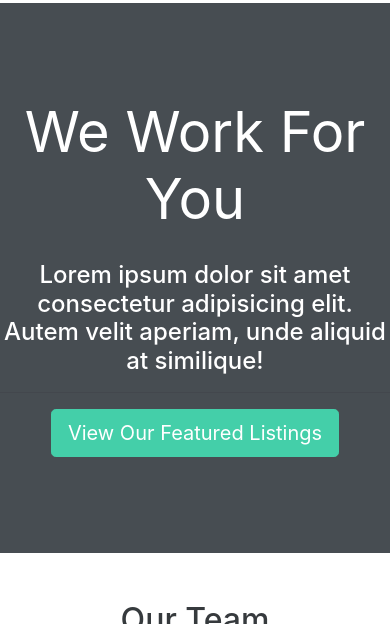
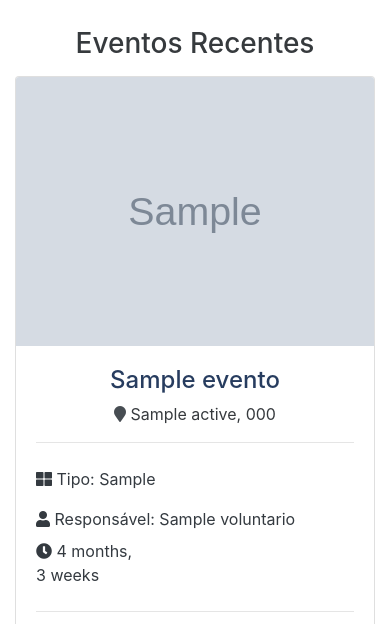
Before and after one commit to leofelipe222/soskardec, a Django app: page / in a window 390 px wide. Shown: the part 1783-2407 px from the top of the page. Run offline with Django 3.2, Linux system fonts and the light colour scheme; tables that the repository leaves empty hold one stand-in row (values such as "Sample post"); grey boxes marked "Sample" are stand-in pictures; some libraries are stand-ins or nearby versions.

Commit message:
Fixed home page and updated user area

```diff
--- a/pages/views.py
+++ b/pages/views.py
@@ -5,18 +5,16 @@ from eventos.choices import state_choices
 
 # Create your views here.
 def index(request):
-    return render(request, 'pages/index.html')
+    # Render index template, shows 3 eventos only
+    eventos = Evento.objects.order_by('-event_date').filter(is_published=True)[:3]
+    context = {
+        'eventos': eventos,
+    }
+    return render(request, 'pages/index.html', context)
 
 def busca(request):
-    # Render index template, shows 3 eventos only
-    eventos = Evento.objects.order_by('-event_date').filter(is_published=True)
-
-    context = {
-        'state_choices': state_choices,
-        'eventos': eventos,
-    }
-
-    return render(request, 'eventos/busca.html', context)
+    # Render busca template
+    return render(request, 'eventos/busca.html')
 
 def sobre(request):
     # Render sobre template
--- a/soskardec/urls.py
+++ b/soskardec/urls.py
@@ -8,6 +8,6 @@ urlpatterns = [
     path('eventos/', include('eventos.urls')), # This is a new app
     path('accounts/', include('accounts.urls')), # This is a new app
     path('contacts/', include('contacts.urls')), # This is a new app
-    path('downloads/', include('downloads.urls')), # This is a new app
+    # path('downloads/', include('downloads.urls')), # This is a new app
     path('admin/', admin.site.urls),
 ] + static(settings.MEDIA_URL, document_root=settings.MEDIA_ROOT) # Setup media
--- a/templates/pages/index.html
+++ b/templates/pages/index.html
@@ -20,16 +20,6 @@
 <!-- Alerts -->
 <br><br>
 {% include 'partials/_alerts.html' %}
-
-<!-- <section id="showcase" class="py-0 text-primary">
-  <div class="container">
-    <div class="row text-center">
-      <div class="col-md-12">
-        <img src="{% static 'img/mainbanner1.jpg' %}" class="main-logo">
-      </div>
-    </div>
-  </div>
-</section> -->
 
 <section id="about" class="py-4">
   <div class="container">
@@ -58,51 +48,77 @@
   </div>
 </section>
 
-<!-- Work -->
-<section id="work" class="bg-dark text-white text-center">
-  <h2 class="display-4">We Work For You</h2>
-  <h4>Lorem ipsum dolor sit amet consectetur adipisicing elit. Autem velit aperiam, unde aliquid at similique!</h4>
-  <hr>
-  <a href="listings.html" class="btn btn-secondary text-white btn-lg">View Our Featured Listings</a>
+<!-- Eventos -->
+<section id="listings" class="py-4">
+  <div class="container">
+    <h3 class="text-center mb-3">Eventos Recentes</h3>
+      <div class="row">
+      <!-- If there are any eventos in the DB -->
+      {% if eventos %}
+        {% for evento in eventos %}
+          <!-- Evento 1 -->
+          <div class="col-md-6 col-lg-4 mb-4">
+            <div class="card listing-preview">
+              <img class="card-img-top" src="{{ evento.photo_main.url }}" alt="">
+              <div class="card-img-overlay">
+              </div>
+              <div class="card-body">
+                <div class="listing-heading text-center">
+                  <h4 class="text-primary">{{ evento.title }}</h4>
+                  <p>
+                    <i class="fas fa-map-marker text-dark"></i> {{ evento.city }} {{ evento.state }}, {{ evento.zipcode }}</p>
+                </div>
+                <hr>
+                <div class="row py-2 text-dark">
+                  <div class="col-12">
+                    <i class="fas fa-th-large"></i> Tipo: {{ evento.event_type }}</div>
+                </div>
+                <div class="row py-2 text-dark">
+                  <div class="col-12">
+                    <i class="fas fa-user"></i> Responsável: {{ evento.volunteer }}</div>
+                </div>
+                <div class="row text-dark pb-2">
+                  <div class="col-6">
+                    <i class="fas fa-clock"></i> {{ evento.event_date | timesince }}</div>
+                </div>
+                <hr>
+                <a href="{% url 'evento' evento.id %}" class="btn btn-primary btn-block">Mais Fotos</a>
+              </div>
+            </div>
+          </div>
+        {% endfor %}
+      {% else %}
+      <!-- If there are no eventos in the DB -->
+        <div class="col-md-12">
+          <p><h3>Nenhum evento encontrado no banco de dados.</h3></p>
+        </div>
+      {% endif %}
+  </div>
 </section>
 
-<!-- Team -->
-<section id="team" class="py-5">
+<section id="services" class="py-5 bg-secondary text-white">
   <div class="container">
-    <h2 class="text-center">Our Team</h2>
     <div class="row text-center">
       <div class="col-md-4">
-        <img src="{% static 'img/h-h1banner.jpg' %}" alt="" class="rounded-circle mb-3">
-        <h4>Kyle Brown</h4>
-        <p class="text-success">
-          <i class="fas fa-award text-success mb-3"></i> Realtor</p>
+        <i class="fas fa-comment fa-4x mr-4"></i>
         <hr>
-        <p>
-          <i class="fas fa-phone"></i> (555)-555-5555</p>
-        <p>
-          <i class="fas fa-envelope-open"></i> kyle@btrealestate.co</p>
+        <h3>Consulting Services</h3>
+        <p>Lorem ipsum dolor sit amet consectetur adipisicing elit. Incidunt, debitis nam! Repudiandae, provident iste consequatur
+          hic dignissimos ratione ea quae.</p>
       </div>
-
       <div class="col-md-4">
-        <img src="{% static 'img/kardec_img_1.jpeg' %}" alt="" class="rounded-circle mb-3">
-        <h4>Mark Hudson</h4>
-        <p class="text-success">Realtor</p>
+        <i class="fas fa-home fa-4x mr-4"></i>
         <hr>
-        <p>
-          <i class="fas fa-phone"></i> (444)-444-4444</p>
-        <p>
-          <i class="fas fa-envelope-open"></i> mark@btrealestate.co</p>
+        <h3>Propery Management</h3>
+        <p>Lorem ipsum dolor sit amet consectetur adipisicing elit. Incidunt, debitis nam! Repudiandae, provident iste consequatur
+          hic dignissimos ratione ea quae.</p>
       </div>
-
       <div class="col-md-4">
-        <img src="{% static 'img/' %}"" alt="" class="rounded-circle mb-3">
-        <h4>Jenny Johnson</h4>
-        <p class="text-success">Realtor</p>
+        <i class="fas fa-suitcase fa-4x mr-4"></i>
         <hr>
-        <p>
-          <i class="fas fa-phone"></i> (333)-333-3333</p>
-        <p>
-          <i class="fas fa-envelope-open"></i> jenny@btrealestate.co</p>
+        <h3>Renting & Selling</h3>
+        <p>Lorem ipsum dolor sit amet consectetur adipisicing elit. Incidunt, debitis nam! Repudiandae, provident iste consequatur
+          hic dignissimos ratione ea quae.</p>
       </div>
     </div>
   </div>
--- a/templates/pages/sobre.html
+++ b/templates/pages/sobre.html
@@ -8,7 +8,7 @@
       <div class="row text-center">
         <div class="col-md-12">
           <h1 class="display-4">Spiritist Organization of Seattle</h1>
-          <p class="lead">Nascer, morrer, renascer ainda e progredir sempre, tal é a lei.</p>
+          <p class="lead">“Notemos igualmente que é nos centros espíritas verdadeiramente sérios que se fazem os mais sinceros adeptos, porque os assistentes são tocados pela boa impressão que recebem. "Allan Kardec"</p>
         </div>
       </div>
     </div>
--- a/templates/partials/_navbar.html
+++ b/templates/partials/_navbar.html
@@ -26,7 +26,7 @@
           >
             <a class="nav-link" href="{% url 'espiritismo' %}">Espiritismo</a>
           </li>
-                    <li
+          <li
             {% if 'atividades' in request.path %}
               class="nav-item active mr-3"
             {% else %}
@@ -35,7 +35,7 @@
           >
             <a class="nav-link" href="{% url 'atividades' %}">Atividades</a>
           </li>
-                    <li
+          <li
             {% if 'eventos' in request.path %}
               class="nav-item active mr-3"
             {% else %}
@@ -44,7 +44,7 @@
           >
             <a class="nav-link" href="{% url 'eventos' %}">Eventos</a>
           </li>
-                    <li
+          <li
             {% if 'downloads' in request.path %}
               class="nav-item active mr-3"
             {% else %}
--- a/templates/partials/_topbar.html
+++ b/templates/partials/_topbar.html
@@ -3,7 +3,6 @@
       <section id="top-bar" class="p-3">
         <div class="container">
           <div class="row">
-            <!-- <img src="{% static 'img/sos_logo.png' %}" class="logo"> -->
             <div class="col-md-4">
               <i class="fas fa-phone"></i> (206)-905-7787
             </div>
```
Also changed, not shown: accounts/views.py (+9 -1 lines), soskardec/static/css/admin.css (+6 -1 lines), templates/accounts/painel_usuario.html (+5 -5 lines), templates/pages/downloads.html (+4 -4 lines).
